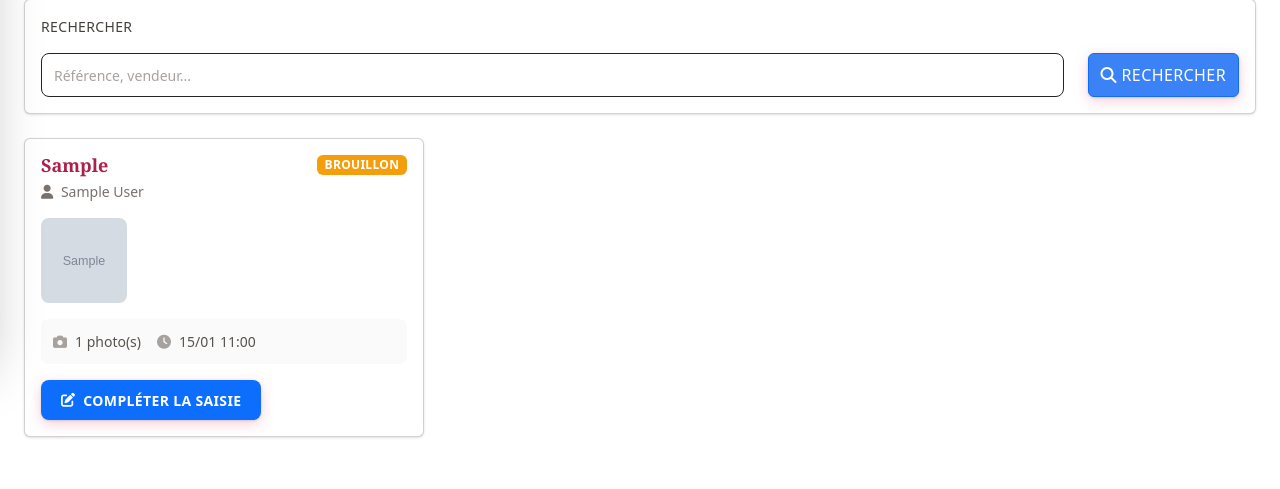
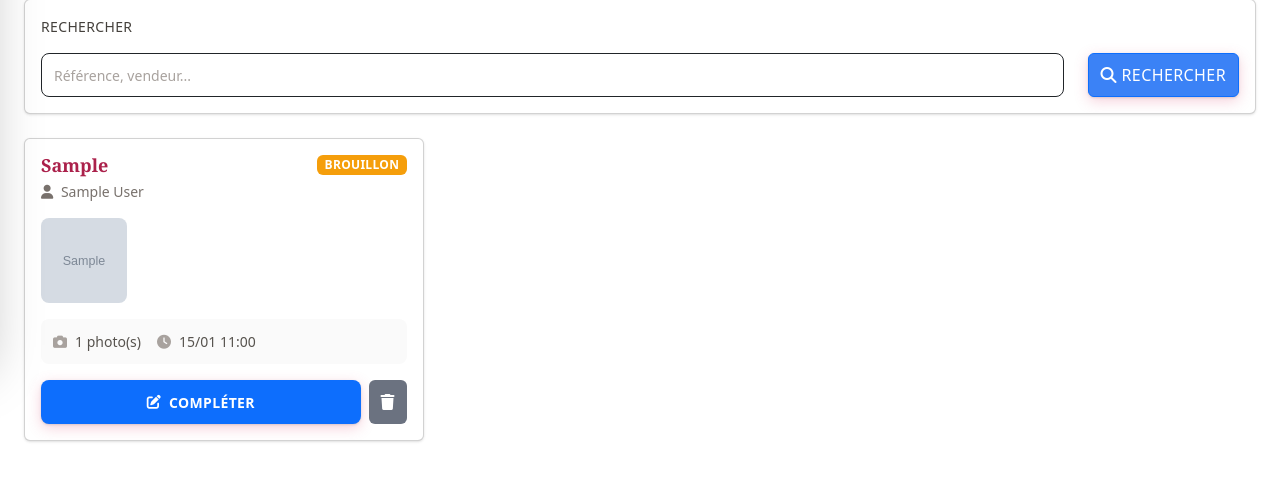
Before and after one commit to bettahiabdou/bijouterie-hafsa-erp, a Django app: page /sales/pending/ in a window 1280 px wide. Shown: the part 443-932 px from the top of the page. Before the commit the page ends 881 px from the top, so only its background shows below. Run offline with Django 5.2, Linux system fonts and the light colour scheme; a user stored in the database is signed in; tables that the repository leaves empty hold one stand-in row (values such as "Sample post"); grey boxes marked "Sample" are stand-in pictures; some libraries are stand-ins or nearby versions.

Commit message:
Add delete button to pending invoices page
Each pending invoice card now has a red trash button next to
"Compléter". Clicking it shows a confirmation dialog then soft-deletes
the draft invoice via AJAX POST to the existing invoice_delete endpoint.

Co-Authored-By: Claude Opus 4.6 <noreply@anthropic.com>

```diff
--- a/templates/sales/pending_invoices_list.html
+++ b/templates/sales/pending_invoices_list.html
@@ -30,6 +30,9 @@
 {% endblock %}
 
 {% block content %}
+    <!-- Hidden CSRF token for AJAX -->
+    <form id="csrf-form" style="display:none;">{% csrf_token %}</form>
+
     <!-- Stats Cards -->
     <div class="stats-grid mb-6">
         <div class="stat-card stat-warning">
@@ -122,10 +125,13 @@
 
                         <!-- Actions -->
                         <div class="pending-invoice-actions">
-                            <a href="{% url 'sales:pending_invoice_complete' invoice.reference %}" class="btn btn-primary btn-block">
+                            <a href="{% url 'sales:pending_invoice_complete' invoice.reference %}" class="btn btn-primary" style="flex: 1;">
                                 <i class="fas fa-edit"></i>
-                                <span>Compléter la saisie</span>
+                                <span>Compléter</span>
                             </a>
+                            <button type="button" class="btn btn-danger" onclick="deletePending('{{ invoice.reference }}')" title="Supprimer">
+                                <i class="fas fa-trash"></i>
+                            </button>
                         </div>
                     </div>
                 </div>
@@ -275,6 +281,19 @@
 
         .pending-invoice-actions {
             margin-top: auto;
+            display: flex;
+            gap: var(--space-2);
+        }
+
+        .btn-danger {
+            background: var(--error-50);
+            color: var(--error-600);
+            border: 1px solid var(--error-200);
+        }
+
+        .btn-danger:hover {
+            background: var(--error-100);
+            color: var(--error-700);
         }
 
         .stats-grid {
@@ -293,4 +312,26 @@
             }
         }
     </style>
+
+    <script>
+    function deletePending(reference) {
+        if (!confirm('Supprimer la facture ' + reference + ' ?\nCette action est irreversible.')) return;
+
+        const csrfToken = document.querySelector('[name=csrfmiddlewaretoken]').value;
+
+        fetch('/sales/invoices/' + reference + '/delete/', {
+            method: 'POST',
+            headers: { 'X-CSRFToken': csrfToken },
+            redirect: 'follow',
+        })
+        .then(response => {
+            // Whether redirect or direct success, reload page
+            location.reload();
+        })
+        .catch(err => {
+            console.error(err);
+            alert('Erreur de connexion');
+        });
+    }
+    </script>
 {% endblock %}
```
